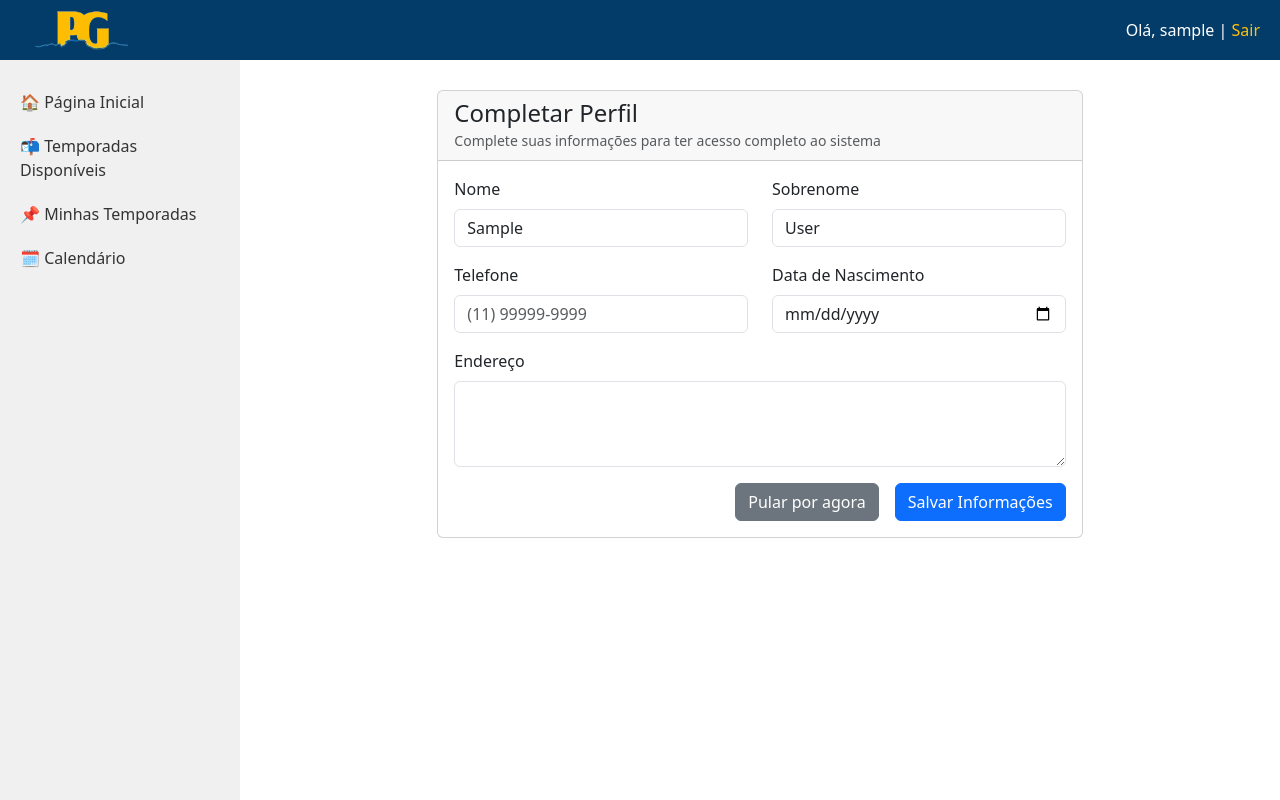
After one commit to jonnymacari/ferramenta_paiol, a Django app: page /complete-profile/ in a window 1280 px wide. The commit adds this page. Run offline with Django 5.2, Linux system fonts and the light colour scheme; the visitor is signed in with stand-in values (Sample User, id 1).

Commit message:
Implementar dashboard para gestores e ajustar modelo de usuário monitor
- Dashboard do gestor agora exibe informações de todos os usuários
- Modelo CustomUser atualizado com campos CPF, telefone, endereço, data_nascimento
- Campos adicionais são opcionais para monitores (cadastro_completo)
- Formulário de registro de monitor inclui apenas email, senha, login e CPF
- Adicionada funcionalidade para completar perfil do monitor
- Template atualizado para mostrar status do cadastro
- Corrigidos problemas de CSRF e ALLOWED_HOSTS

```diff
--- a/camp_project/settings.py
+++ b/camp_project/settings.py
@@ -25,7 +25,9 @@ SECRET_KEY = 'django-insecure-uu5)f)g5k%b^0$&x4*@re89-6=5s+7-xt70b27ipa@y_fq9m$o
 # SECURITY WARNING: don't run with debug turned on in production!
 DEBUG = True
 
-ALLOWED_HOSTS = []
+ALLOWED_HOSTS = ['8000-ixjg2tdyii7lz20mept0f-0571bf9a.manus.computer', 'localhost', '127.0.0.1']
+
+CSRF_TRUSTED_ORIGINS = ['https://8000-ixjg2tdyii7lz20mept0f-0571bf9a.manus.computer']
 
 
 # Application definition
--- a/core/forms.py
+++ b/core/forms.py
@@ -1,25 +1,63 @@
-from django import forms
-from django.contrib.auth.forms import UserCreationForm
-from .models import CustomUser
-
 from django import forms
 from django.contrib.auth.forms import UserCreationForm
 from .models import CustomUser
 
 class CustomUserCreationForm(UserCreationForm):
+    cpf = forms.CharField(
+        max_length=14,
+        required=True,
+        label='CPF',
+        widget=forms.TextInput(attrs={
+            'placeholder': '000.000.000-00',
+            'class': 'form-control'
+        })
+    )
+
     class Meta:
         model = CustomUser
-        fields = ['username', 'email', 'password1', 'password2']
+        fields = ['username', 'email', 'cpf', 'password1', 'password2']
         labels = {
             'username': 'Nome de usuário',
             'email': 'E-mail',
             'password1': 'Senha',
             'password2': 'Confirme a senha'
         }
+        widgets = {
+            'username': forms.TextInput(attrs={'class': 'form-control'}),
+            'email': forms.EmailInput(attrs={'class': 'form-control'}),
+        }
+
+    def __init__(self, *args, **kwargs):
+        super().__init__(*args, **kwargs)
+        self.fields['password1'].widget.attrs.update({'class': 'form-control'})
+        self.fields['password2'].widget.attrs.update({'class': 'form-control'})
 
     def save(self, commit=True):
         user = super().save(commit=False)
         user.user_type = 'monitor'  # Define automaticamente como monitor
+        user.cpf = self.cleaned_data['cpf']
         if commit:
             user.save()
         return user
+
+
+class CompleteProfileForm(forms.ModelForm):
+    """Formulário para completar o perfil do monitor"""
+
+    class Meta:
+        model = CustomUser
+        fields = ['first_name', 'last_name', 'telefone', 'endereco', 'data_nascimento']
+        labels = {
+            'first_name': 'Nome',
+            'last_name': 'Sobrenome',
+            'telefone': 'Telefone',
+            'endereco': 'Endereço',
+            'data_nascimento': 'Data de Nascimento'
+        }
+        widgets = {
+            'first_name': forms.TextInput(attrs={'class': 'form-control'}),
+            'last_name': forms.TextInput(attrs={'class': 'form-control'}),
+            'telefone': forms.TextInput(attrs={'class': 'form-control', 'placeholder': '(11) 99999-9999'}),
+            'endereco': forms.Textarea(attrs={'class': 'form-control', 'rows': 3}),
+            'data_nascimento': forms.DateInput(attrs={'class': 'form-control', 'type': 'date'}),
+        }
--- a/core/models.py
+++ b/core/models.py
@@ -9,3 +9,33 @@ USER_TYPES = (
 
 class CustomUser(AbstractUser):
     user_type = models.CharField(max_length=10, choices=USER_TYPES, default='monitor')
+    cpf = models.CharField(max_length=14, blank=True, null=True, verbose_name='CPF')
+
+    # Campos que podem ficar pendentes para monitores
+    first_name = models.CharField(max_length=150, blank=True, verbose_name='Nome')
+    last_name = models.CharField(max_length=150, blank=True, verbose_name='Sobrenome')
+    telefone = models.CharField(max_length=15, blank=True, null=True, verbose_name='Telefone')
+    endereco = models.TextField(blank=True, null=True, verbose_name='Endereço')
+    data_nascimento = models.DateField(blank=True, null=True, verbose_name='Data de Nascimento')
+
+    # Status do cadastro para monitores
+    cadastro_completo = models.BooleanField(default=False, verbose_name='Cadastro Completo')
+
+    def __str__(self):
+        return f"{self.username} ({self.get_user_type_display()})"
+
+    def save(self, *args, **kwargs):
+        # Para monitores, verificar se o cadastro está completo
+        if self.user_type == 'monitor':
+            self.cadastro_completo = bool(
+                self.first_name and
+                self.last_name and
+                self.telefone and
+                self.endereco and
+                self.data_nascimento
+            )
+        else:
+            # Para outros tipos de usuário, considerar sempre completo
+            self.cadastro_completo = True
+
+        super().save(*args, **kwargs)
--- /dev/null
+++ b/core/templates/complete_profile.html
@@ -0,0 +1,78 @@
+{% extends 'base.html' %}
+{% block title %}Completar Perfil{% endblock %}
+
+{% block content %}
+<div class="row justify-content-center">
+    <div class="col-md-8">
+        <div class="card">
+            <div class="card-header">
+                <h4 class="mb-0">Completar Perfil</h4>
+                <small class="text-muted">Complete suas informações para ter acesso completo ao sistema</small>
+            </div>
+            <div class="card-body">
+                {% if messages %}
+                    {% for message in messages %}
+                        <div class="alert alert-{{ message.tags }} alert-dismissible fade show" role="alert">
+                            {{ message }}
+                            <button type="button" class="btn-close" data-bs-dismiss="alert"></button>
+                        </div>
+                    {% endfor %}
+                {% endif %}
+
+                <form method="post">
+                    {% csrf_token %}
+
+                    <div class="row">
+                        <div class="col-md-6 mb-3">
+                            <label for="{{ form.first_name.id_for_label }}" class="form-label">{{ form.first_name.label }}</label>
+                            {{ form.first_name }}
+                            {% if form.first_name.errors %}
+                                <div class="text-danger">{{ form.first_name.errors }}</div>
+                            {% endif %}
+                        </div>
+
+                        <div class="col-md-6 mb-3">
+                            <label for="{{ form.last_name.id_for_label }}" class="form-label">{{ form.last_name.label }}</label>
+                            {{ form.last_name }}
+                            {% if form.last_name.errors %}
+                                <div class="text-danger">{{ form.last_name.errors }}</div>
+                            {% endif %}
+                        </div>
+                    </div>
+
+                    <div class="row">
+                        <div class="col-md-6 mb-3">
+                            <label for="{{ form.telefone.id_for_label }}" class="form-label">{{ form.telefone.label }}</label>
+                            {{ form.telefone }}
+                            {% if form.telefone.errors %}
+                                <div class="text-danger">{{ form.telefone.errors }}</div>
+                            {% endif %}
+                        </div>
+
+                        <div class="col-md-6 mb-3">
+                            <label for="{{ form.data_nascimento.id_for_label }}" class="form-label">{{ form.data_nascimento.label }}</label>
+                            {{ form.data_nascimento }}
+                            {% if form.data_nascimento.errors %}
+                                <div class="text-danger">{{ form.data_nascimento.errors }}</div>
+                            {% endif %}
+                        </div>
+                    </div>
+
+                    <div class="mb-3">
+                        <label for="{{ form.endereco.id_for_label }}" class="form-label">{{ form.endereco.label }}</label>
+                        {{ form.endereco }}
+                        {% if form.endereco.errors %}
+                            <div class="text-danger">{{ form.endereco.errors }}</div>
+                        {% endif %}
+                    </div>
+
+                    <div class="d-grid gap-2 d-md-flex justify-content-md-end">
+                        <a href="{% url 'home' %}" class="btn btn-secondary me-md-2">Pular por agora</a>
+                        <button type="submit" class="btn btn-primary">Salvar Informações</button>
+                    </div>
+                </form>
+            </div>
+        </div>
+    </div>
+</div>
+{% endblock %}
--- a/core/urls.py
+++ b/core/urls.py
@@ -7,4 +7,5 @@ urlpatterns = [
     path('login/', views.login_view, name='login'),
     path('logout/', views.logout_view, name='logout'),
     path('register/', views.register, name='register'),
+    path('complete-profile/', views.complete_profile, name='complete_profile'),
 ]
--- a/core/views.py
+++ b/core/views.py
@@ -1,9 +1,10 @@
 from django.shortcuts import render, redirect
 from django.contrib.auth import login, logout, authenticate
 from django.contrib.auth.decorators import login_required, user_passes_test
-from .forms import CustomUserCreationForm
+from .forms import CustomUserCreationForm, CompleteProfileForm
 from temporadas.models import Temporada, InteresseTemporada
 from temporadas.utils import is_gestor, is_monitor
+from django.contrib import messages
 
 
 def public_home(request):
@@ -56,14 +57,30 @@ def home(request):
 @login_required
 @user_passes_test(is_gestor)
 def home_gestor(request):
+    from .models import CustomUser
+
     total_temporadas = Temporada.objects.count()
     interesses_pendentes = InteresseTemporada.objects.filter(status='pendente').count()
     temporadas_sem_email = Temporada.objects.filter(email_enviado=False).count()
 
+    # Informações de todos os usuários para o dashboard do gestor
+    total_usuarios = CustomUser.objects.count()
+    usuarios_por_tipo = {
+        'admin': CustomUser.objects.filter(user_type='admin').count(),
+        'gestor': CustomUser.objects.filter(user_type='gestor').count(),
+        'monitor': CustomUser.objects.filter(user_type='monitor').count(),
+    }
+
+    # Últimos usuários cadastrados
+    ultimos_usuarios = CustomUser.objects.order_by('-date_joined')[:5]
+
     return render(request, 'home_gestor.html', {
         'total_temporadas': total_temporadas,
         'interesses_pendentes': interesses_pendentes,
-        'temporadas_sem_email': temporadas_sem_email
+        'temporadas_sem_email': temporadas_sem_email,
+        'total_usuarios': total_usuarios,
+        'usuarios_por_tipo': usuarios_por_tipo,
+        'ultimos_usuarios': ultimos_usuarios,
     })
 
 
@@ -91,3 +108,19 @@ def home_monitor(request):
         'temporadas_disponiveis': temporadas_disponiveis,
         'minhas_temporadas': minhas_temporadas
     })
+
+
+@login_required
+@user_passes_test(is_monitor)
+def complete_profile(request):
+    """View para completar o perfil do monitor"""
+    if request.method == 'POST':
+        form = CompleteProfileForm(request.POST, instance=request.user)
+        if form.is_valid():
+            form.save()
+            messages.success(request, 'Perfil atualizado com sucesso!')
+            return redirect('home')
+    else:
+        form = CompleteProfileForm(instance=request.user)
+
+    return render(request, 'complete_profile.html', {'form': form})
```
Also changed, not shown: core/templates/home_gestor.html (+90 -1 lines), core/templates/home_monitor.html (+23 -1 lines), core/migrations/0002_customuser_cadastro_completo_customuser_cpf_and_more.py (added).
